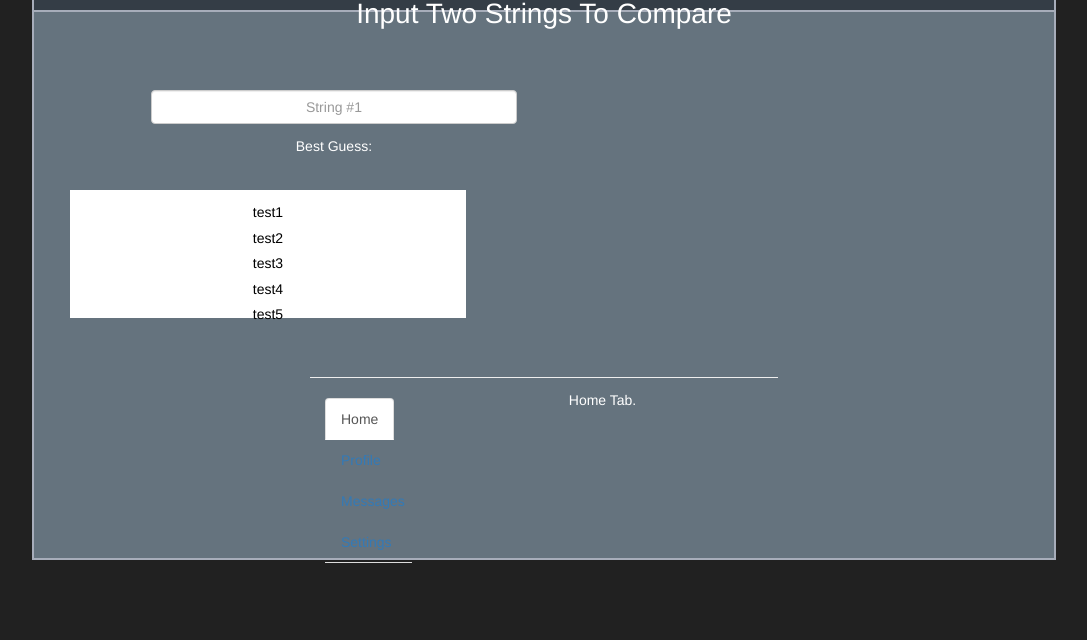
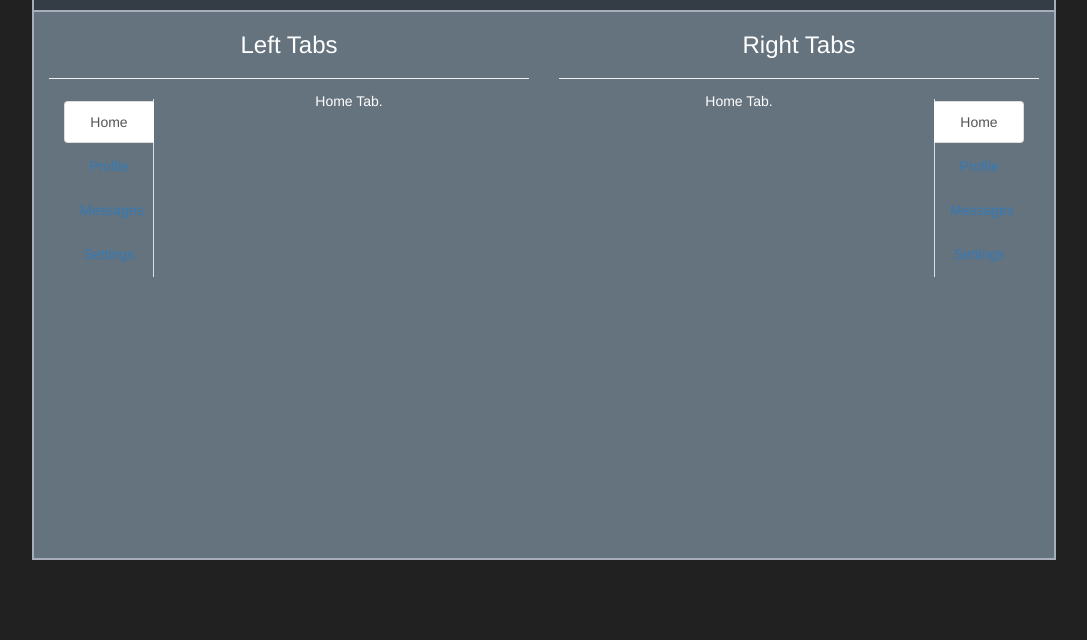
Before and after one commit to efournier92/EditDistanceCalculator, a website: page app_client/index.html in a window 1280 px wide. Shown: the part 160-800 px from the top of the page, without its empty margins (96-1183 px from the left). Drawn offline with nearby package versions, Linux system fonts and the light colour scheme; some packages are replaced by stand-ins of ours; a script that the page names is missing.

Commit message:
add ui-bootstrap dependency

```diff
--- a/app_client/index.html
+++ b/app_client/index.html
@@ -12,6 +12,7 @@
   <body ng-view>
     <script src="https://ajax.googleapis.com/ajax/libs/angularjs/1.5.6/angular.min.js"></script>
     <script src="https://ajax.googleapis.com/ajax/libs/angularjs/1.5.6/angular-route.min.js"></script>
+    <script src="https://cdnjs.cloudflare.com/ajax/libs/angular-ui-bootstrap/2.5.0/ui-bootstrap.js"></script>
     <script type='text/javascript' src="dist/main.bundle.js"></script>
   </body>
 
--- a/app_client/levenDist.style.css
+++ b/app_client/levenDist.style.css
@@ -86,3 +86,46 @@ b {
   width: 100%;
   padding: 2%;
 }
+
+.tabs-left, .tabs-right {
+  border-bottom: none;
+  padding-top: 2px;
+}
+.tabs-left {
+  border-right: 1px solid #ddd;
+}
+.tabs-right {
+  border-left: 1px solid #ddd;
+}
+.tabs-left>li, .tabs-right>li {
+  float: none;
+  margin-bottom: 2px;
+}
+.tabs-left>li {
+  margin-right: -1px;
+}
+.tabs-right>li {
+  margin-left: -1px;
+}
+.tabs-left>li.active>a,
+.tabs-left>li.active>a:hover,
+.tabs-left>li.active>a:focus {
+  border-bottom-color: #ddd;
+  border-right-color: transparent;
+}
+
+.tabs-right>li.active>a,
+.tabs-right>li.active>a:hover,
+.tabs-right>li.active>a:focus {
+  border-bottom: 1px solid #ddd;
+  border-left-color: transparent;
+}
+.tabs-left>li>a {
+  border-radius: 4px 0 0 4px;
+  margin-right: 0;
+  display:block;
+}
+.tabs-right>li>a {
+  border-radius: 0 4px 4px 0;
+  margin-right: 0;
+}
--- a/app_client/levenDist.view.html
+++ b/app_client/levenDist.view.html
@@ -3,35 +3,9 @@
   <h1 id="header">
     Levenshtein Distance Calculator
   </h1>
-
-  <div class="main-sub-container">
-    <div class="sub-text-container">
-      <div class="form-group row">
-        <div class="prompt-text" class="col-sm-12">
-          Input Two Strings To Compare
-        </div>
-      </div>
-      <div class="row" style="width:100%">
-        <div class="row" style="width:50%">
-          <div class="col-sm-9" style="width:90%;margin:0 15%">
-            <input type="text" class="form-control form-control-lg"
-                              ng-model="string1"
-                              ng-change="spellCheck(string1)"
-                              placeholder="String #1">
-          </div>
-          <div class="col-sm-9" style="width:90%;margin:20px 15%">
-            Best Guess:
-          </div>
-          <div class="col-sm-9" style="width:90%;margin-top:20px;background-color: white; color: black;">
-            <div style="margin-top: 20px" ng-repeat="bestMatch in bestMatches">
-              {{bestMatch}}
-           </div>
-          </div>
-        </div>
-      </div>
-
  <div  class="col-sm-6">
-                <hr/>
+        <h3>Left Tabs</h3>
+        <hr/>
         <div class="col-xs-3"> <!-- required for floating -->
           <!-- Nav tabs -->
           <ul class="nav nav-tabs tabs-left sideways">
@@ -55,24 +29,55 @@
         <div class="clearfix"></div>
 
       </div>
-      <!-- <div class="row" style="width:100%"> -->
-      <!--   <div class="col-sm-9" style="width:70%;margin:0 15%"> -->
-      <!--     Best Guess: {{bestMatch}} -->
-      <!--   </div> -->
-      <!-- </div> -->
-      <!-- <div class="row" style="width:100%"> -->
-      <!--   <div class="col-sm-9" style="width:70%;margin:0 15%"> -->
-      <!--     <input type="text" class="form-control form-control-lg" -->
-      <!--                        ng-model="string2" -->
-      <!--                        ng-change="calcLevenDist()" -->
-      <!--                        placeholder="String #2"> -->
-      <!--   </div> -->
-      <!-- </div> -->
-      <!-- <div class="row" style="width:100%"> -->
-      <!--   <div class="col-sm-9" style="width:70%;margin:0 15%"> -->
-      <!--     Minimum Edit Distance: {{levenDist}} -->
-      <!--   </div> -->
-      <!-- </div> -->
-    <!-- </div> -->
+
+      <div  class="col-sm-6">
+        <h3>Right Tabs</h3>
+        <hr/>
+        <div class="col-xs-9">
+          <!-- Tab panes -->
+          <div class="tab-content">
+            <div class="tab-pane active" id="home-vr">Home Tab.</div>
+            <div class="tab-pane" id="profile-vr">Profile Tab.</div>
+            <div class="tab-pane" id="messages-vr">Messages Tab.</div>
+            <div class="tab-pane" id="settings-vr">Settings Tab.</div>
+          </div>
+        </div>
+
+        <div class="col-xs-3"> <!-- required for floating -->
+          <!-- Nav tabs -->
+          <ul class="nav nav-tabs tabs-right sideways">
+            <li class="active"><a href="#home-vr" data-toggle="tab">Home</a></li>
+            <li><a href="#profile-vr" data-toggle="tab">Profile</a></li>
+            <li><a href="#messages-vr" data-toggle="tab">Messages</a></li>
+            <li><a href="#settings-vr" data-toggle="tab">Settings</a></li>
+          </ul>
+        </div>
+  <!-- <div class="main-sub-container"> -->
+  <!--   <div class="sub-text-container"> -->
+  <!--     <div class="form-group row"> -->
+  <!--       <div class="prompt-text" class="col-sm-12"> -->
+  <!--         Input Two Strings To Compare -->
+  <!--       </div> -->
+  <!--     </div> -->
+  <!--     <div class="row" style="width:100%"> -->
+  <!--       <div class="row" style="width:50%"> -->
+  <!--         <div class="col-sm-9" style="width:90%;margin:0 15%"> -->
+  <!--           <input type="text" class="form-control form-control-lg" -->
+  <!--           ng-model="string1" -->
+  <!--           ng-change="spellCheck(string1)" -->
+  <!--           placeholder="String #1"> -->
+  <!--         </div> -->
+  <!--         <div class="col-sm-9" style="width:90%;margin:20px 15%"> -->
+  <!--           <hr/> -->
+  <!--           <div class="col-xs-3"> <1!-- required for floating --1> -->
+  <!--             <1!-- Nav tabs --1> -->
+  <!--             <ul class="nav nav-tabs tabs-left sideways"> -->
+  <!--               <li><a class="tab" ng-repeat="bestMatch in bestMatches">{{bestMatch}}</a></li> -->
+  <!--             </ul> -->
+  <!--           </div> -->
+  <!--         </div> -->
+  <!--       </div> -->
+  <!--     </div> -->
+  <!--   </div> -->
   <!-- </div> -->
 </div>
--- a/app_client/main.js
+++ b/app_client/main.js
@@ -1,7 +1,7 @@
 import { levenDistCtrl } from './levenDist.controller.js';
 
 angular
-  .module(`levenDist`, [`ngRoute`])
+  .module(`levenDist`, [`ngRoute`, `ui.bootstrap`])
   .config([`$routeProvider`, config])
   .controller(`levenDistCtrl`, levenDistCtrl);
 
```
Also changed, not shown: public/dist/main.bundle.js, 1 other file.
